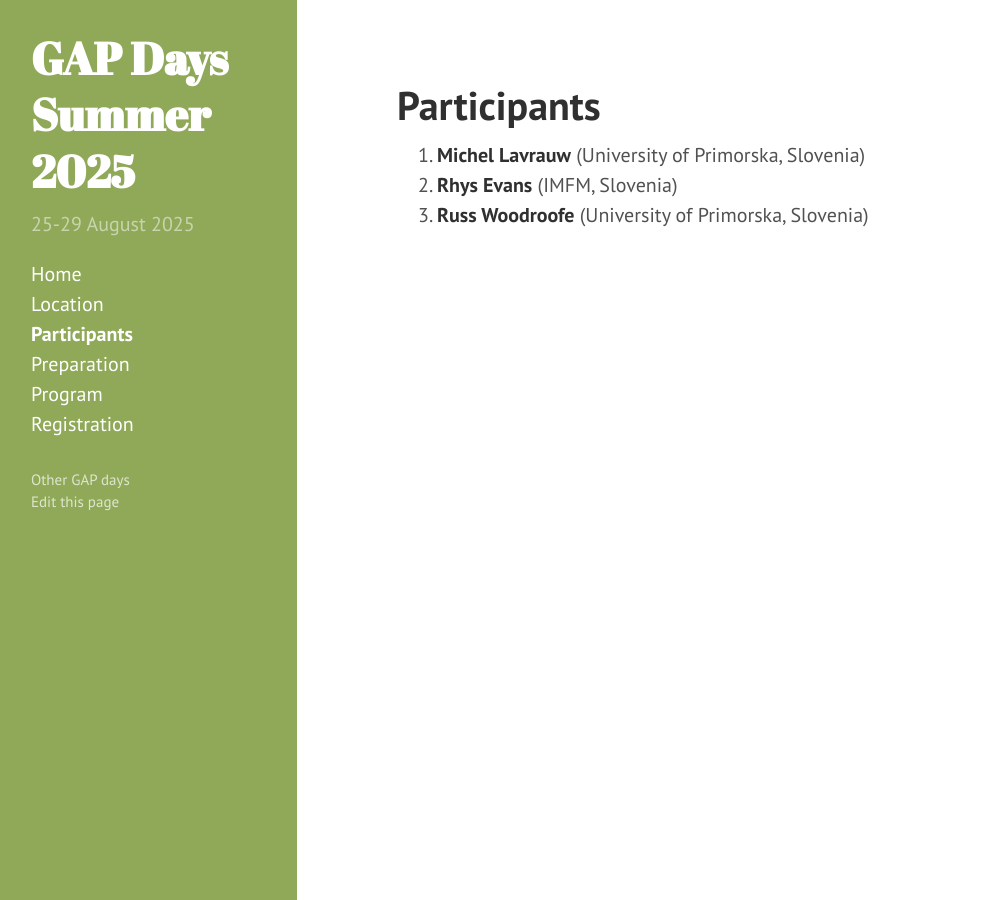
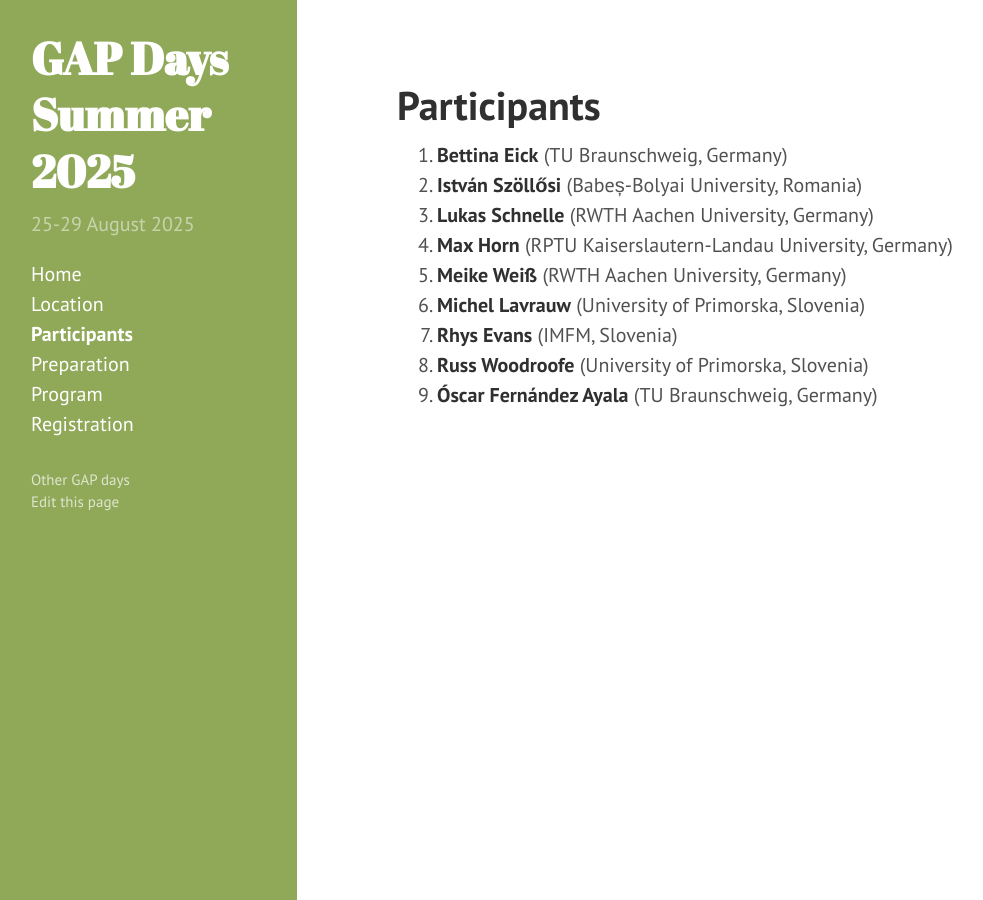
Before and after one commit to gapdays/gapdays2025-summer, a Jekyll site: the page built from participants.md, in a window 1280 px wide. Shown: the whole page, without its empty margins (3-986 px from the left). Built offline with Jekyll 4.4.1, drawn with Linux system fonts in a browser that asks for light colours.

Commit message:
Add some participants

```diff
--- a/participants.md
+++ b/participants.md
@@ -5,6 +5,13 @@ participants:
   - {name: Michel Lavrauw, affiliation: "University of Primorska, Slovenia"}
   - {name: Rhys Evans, affiliation: "IMFM, Slovenia"}
   - {name: Russ Woodroofe, affiliation: "University of Primorska, Slovenia"}
+
+  - {name: Óscar Fernández Ayala, affiliation: "TU Braunschweig, Germany"}
+  - {name: Max Horn, affiliation: "RPTU Kaiserslautern-Landau University, Germany"}
+  - {name: Bettina Eick, affiliation: "TU Braunschweig, Germany"}
+  - {name: István Szöllősi, affiliation: "Babeș-Bolyai University, Romania"}
+  - {name: Lukas Schnelle, affiliation: "RWTH Aachen University, Germany"}
+  - {name: Meike Weiß, affiliation: "RWTH Aachen University, Germany"}
 ---
 
 <ol>{% assign participants = page.participants | sort: "name" %}
```
